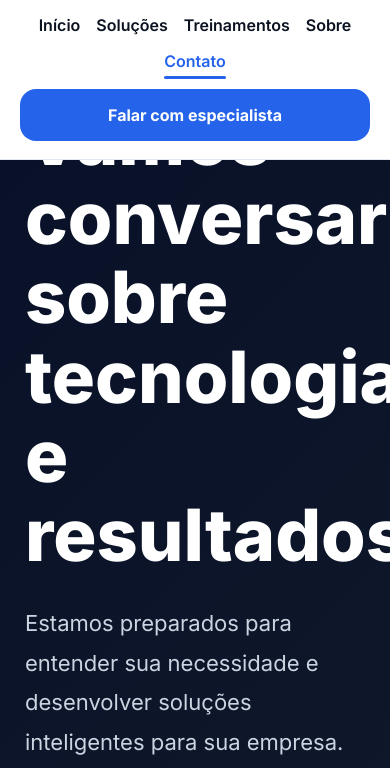
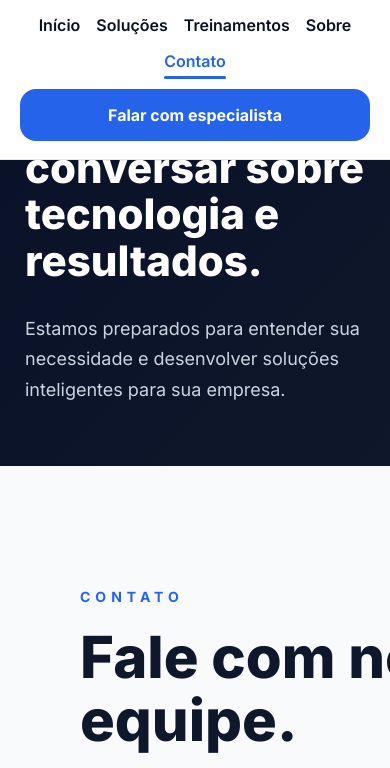
Before and after one commit to rodrigofadel1974/Estrutura-completa-do-site, a plain HTML site: page contato.html in a window 390 px wide. Shown: the part 76-844 px from the top of the page. Drawn offline with Linux system fonts and the light colour scheme.

Commit message:
AJUSTE CONTATO LAYOUT

```diff
--- a/css/contato.css
+++ b/css/contato.css
@@ -494,4 +494,27 @@
         padding: 110px 25px 60px;
     }
 
+}/* =========================================================
+   CONTACT RESPONSIVE
+========================================================= */
+
+@media(max-width: 768px){
+
+    .contact-hero{
+
+        padding: 110px 25px 60px;
+    }
+
+    .contact-hero-content h1{
+
+        font-size: 42px;
+    }
+
+    .contact-hero-content p{
+
+        font-size: 18px;
+
+        line-height: 1.7;
+    }
+
 }
```
